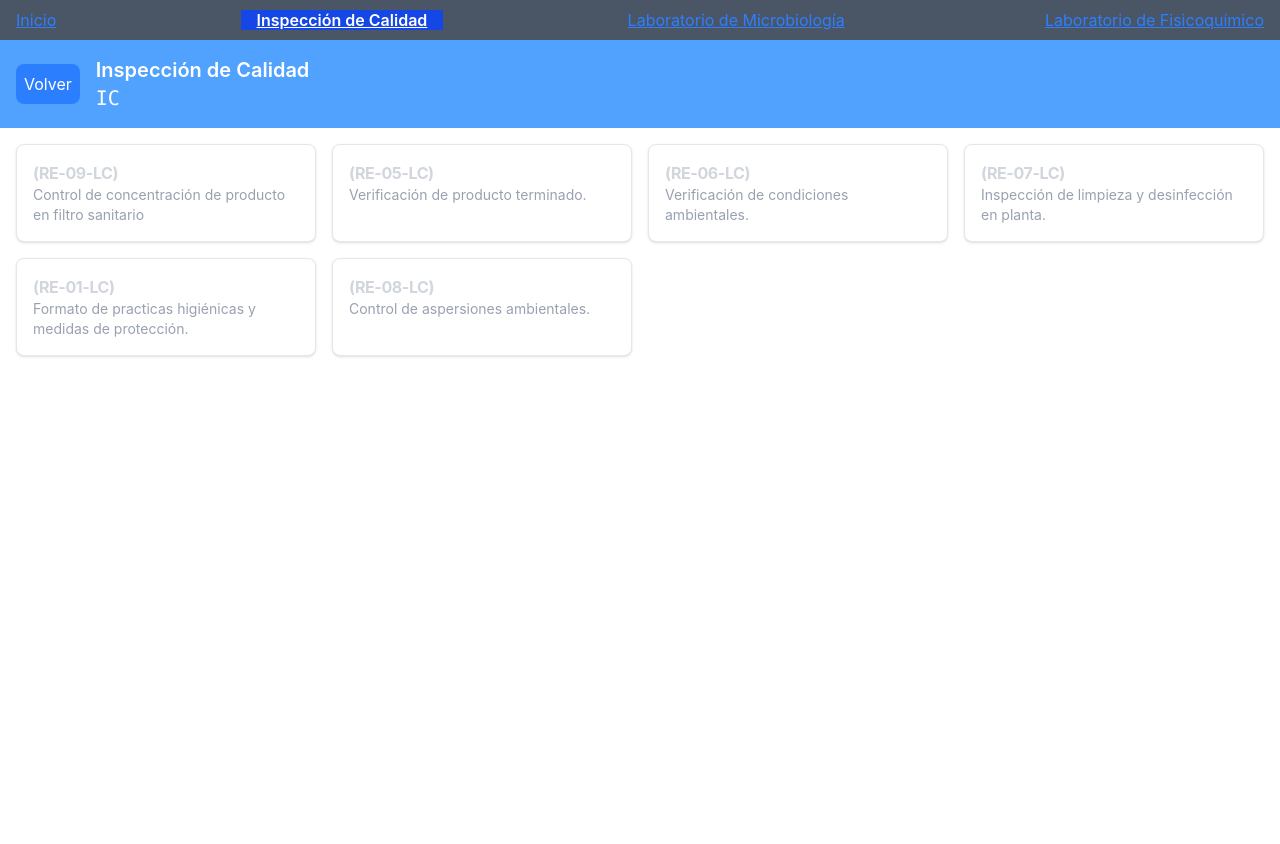
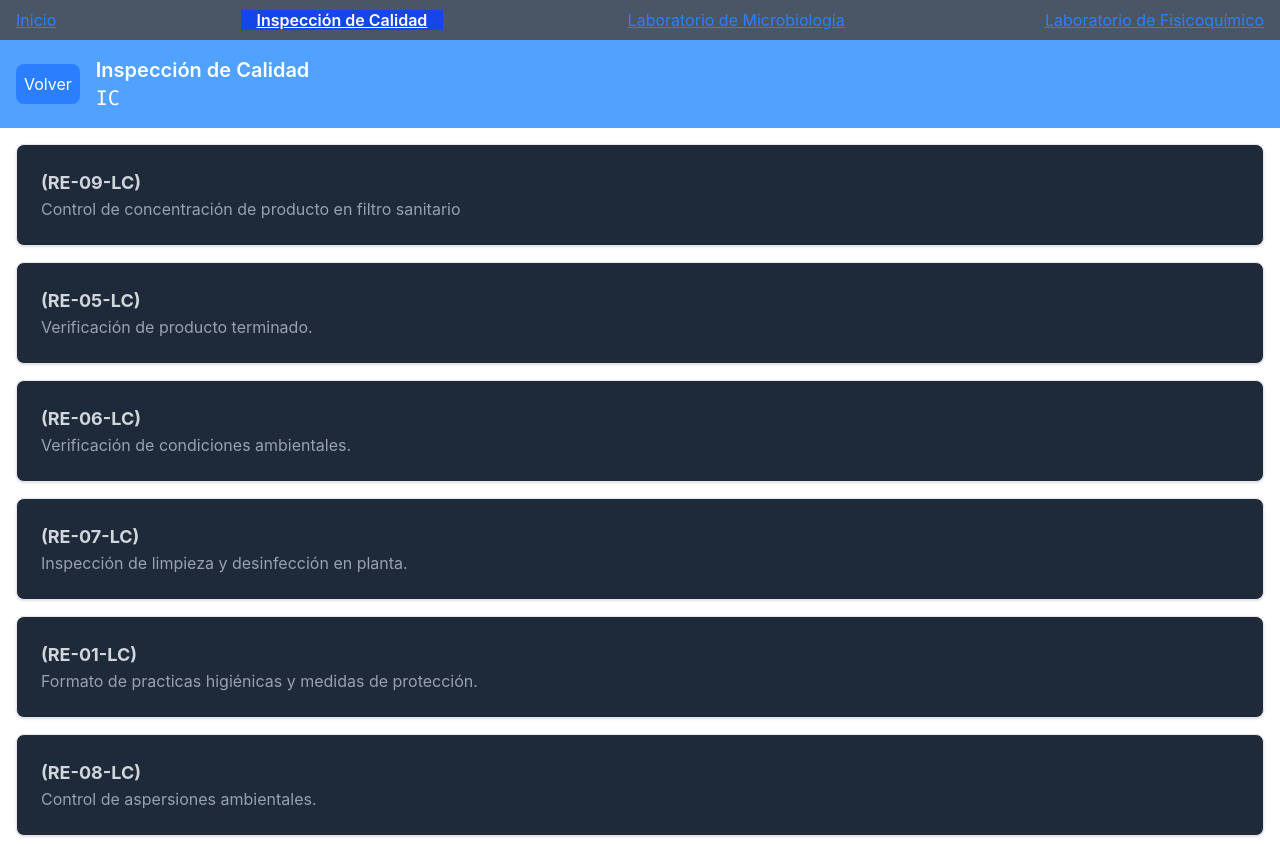
Before and after one commit to chrisladzamach/SCI, a React (Vite) app: page /icmain in a window 1280 px wide. Before the commit the page ends 800 px from the top, so only its background shows below. Built offline with nearby package versions, Linux system fonts and the light colour scheme.

Commit message:
ajuste formato IcMain y FormCard

```diff
--- a/src/components/atoms/FormCard.tsx
+++ b/src/components/atoms/FormCard.tsx
@@ -9,9 +9,9 @@ interface FormCardProps {
 
 export const FormCard: React.FC<FormCardProps> = ({ title, description, to }) => {
   return (
-    <NavLink to={to} className="block max-w-sm p-4 bg-white border border-gray-200 rounded-lg shadow hover:bg-gray-100 dark:bg-gray-800 dark:border-gray-700 dark:hover:bg-gray-700">
-      <h5 className="text-md font-bold tracking-tight text-gray-300">{title}</h5>
-      <p className="text-sm text-gray-400">{description}</p>
+    <NavLink to={to} className="block max-w-full p-6 bg-gray-800 border border-gray-200 rounded-lg shadow ">
+      <h5 className="text-lg font-bold tracking-wired text-gray-300">{title}</h5>
+      <p className="text-md text-gray-400">{description}</p>
     </NavLink>
   );
 };
--- a/src/pages/IC/IcMain.tsx
+++ b/src/pages/IC/IcMain.tsx
@@ -5,7 +5,7 @@ export const IcMain = () => {
   return (
     <div className=''>
       <Header formName='Inspección de Calidad' formCode='IC' />
-      <section className='grid grid-cols-2 md:grid-cols-2 lg:grid-cols-4 gap-4 m-2 p-2'>
+      <section className='flex flex-col gap-4 m-2 p-2'>
         <FormCard
           title='(RE-09-LC)'
           description='Control de concentración de producto en filtro sanitario'
```
Also changed, not shown: 1 other file (tests, documents, lock files or other folders). Lines whose indentation alone changed are shown as unchanged.
